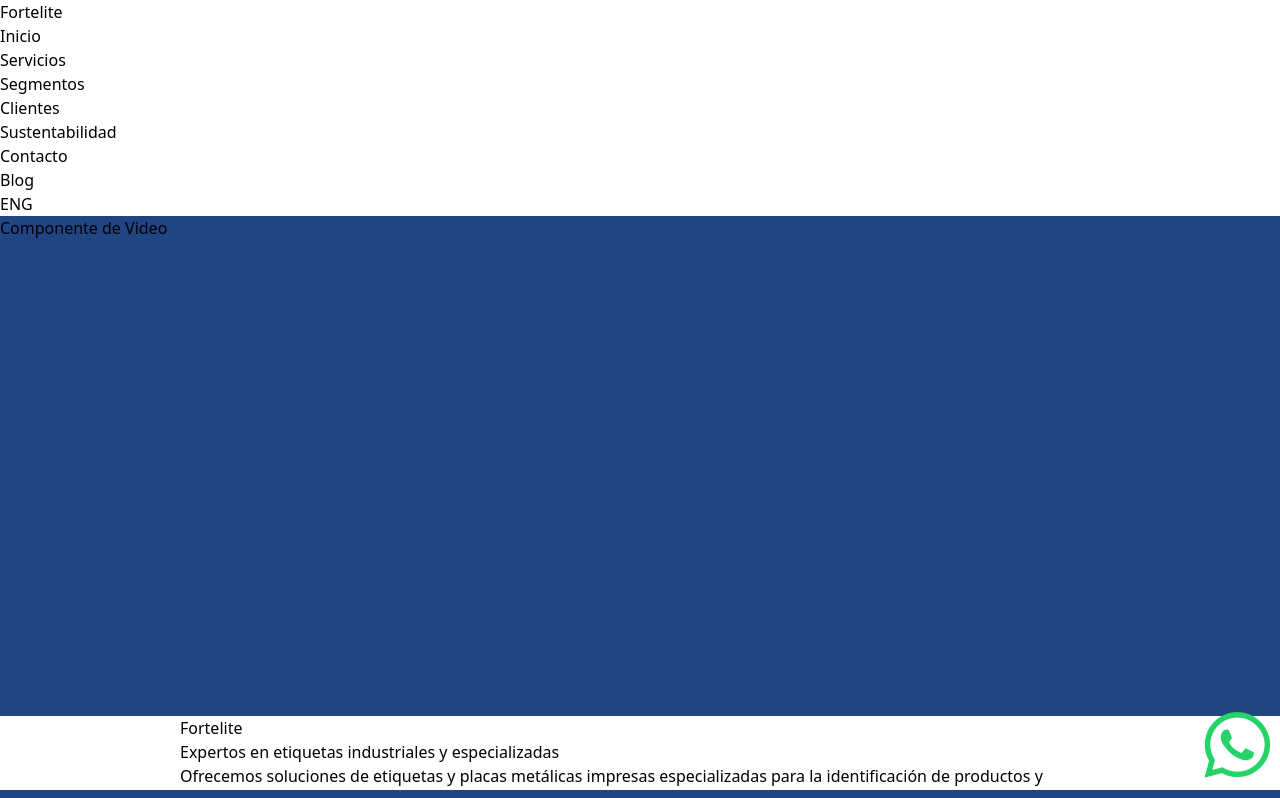
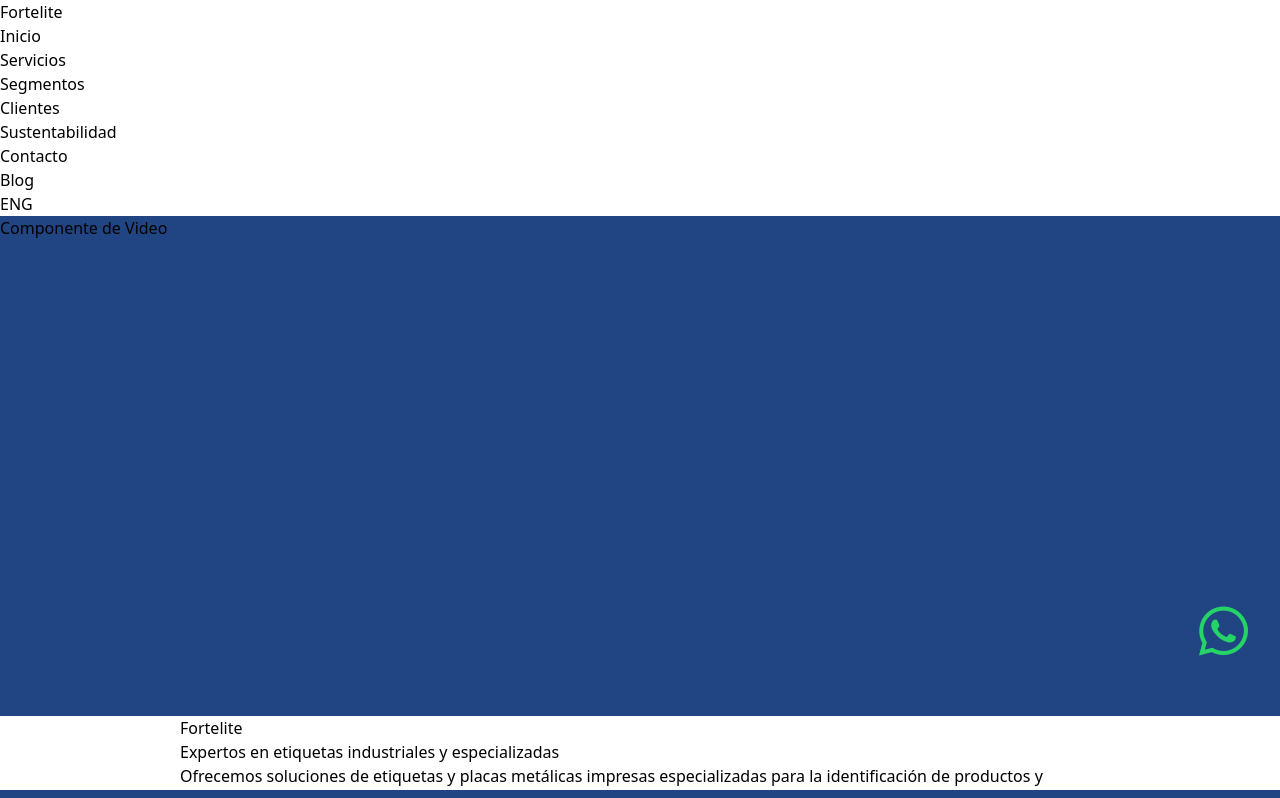
Before and after one commit to rogelio1502/fortelite-beta, a Vue app: page / in a window 1280 px wide. Shown: the top 798 px of the page. Built offline with nearby package versions, Linux system fonts and the light colour scheme; no server answers.

Commit message:
tidio chat integration

```diff
--- a/src/App.vue
+++ b/src/App.vue
@@ -1,11 +1,13 @@
 <template>
   <div class="wha-icon">
+
     <a
       :href="whaHref"
       target="_blank"
       title="Contact us on WhatsApp"
       ><i class="fab fa-whatsapp"></i
     ></a>
+    <TidioChat />
   </div>
   <DefaultLayout>
     <RouterView />
@@ -13,6 +15,7 @@
 </template>
 <script setup>
 import DefaultLayout from "@/layouts/DefaultLayout.vue";
+import TidioChat from "@/components/TidioChat.vue";
 import "@/assets/main.css";
 import { MAIN } from "@/constants/main";
 import { computed } from "vue";
@@ -25,14 +28,14 @@ const whaHref = computed(() => "https://api.whatsapp.com/send?phone=" + MAIN.wha
 .wha-icon {
   position: fixed;
   z-index: 100;
-  bottom: 0px;
-  right: 10px;
+  bottom: 8rem;
+  right: 2rem;
 }
 .wha-icon a {
-  font-size: 75px;
+  font-size: 3.5rem;
 }
 .wha-icon a :hover {
-  font-size: 90px;
+  font-size: 4rem;
   transition: 1s;
 }
 .wha-icon a i {
--- /dev/null
+++ b/src/components/TidioChat.vue
@@ -0,0 +1,21 @@
+<!-- src/components/TidioChat.vue -->
+<template>
+    <div></div>
+  </template>
+
+  <script>
+  import { MAIN } from '@/constants/main';
+  export default {
+    mounted() {
+      this.loadTidioScript();
+    },
+    methods: {
+      loadTidioScript() {
+        const tidioScript = document.createElement('script');
+        tidioScript.src = 'https://code.tidio.co/' + MAIN.tidio_code + '.js';
+        tidioScript.async = true;
+        document.body.appendChild(tidioScript);
+      }
+    }
+  }
+  </script>
--- a/src/constants/main.js
+++ b/src/constants/main.js
@@ -1,3 +1,4 @@
 export const MAIN = {
-    wha_phone : "8118725333"
+    wha_phone : "8118725333",
+    tidio_code: process.env.VUE_APP_TIDIO_CODE,
 };
```
